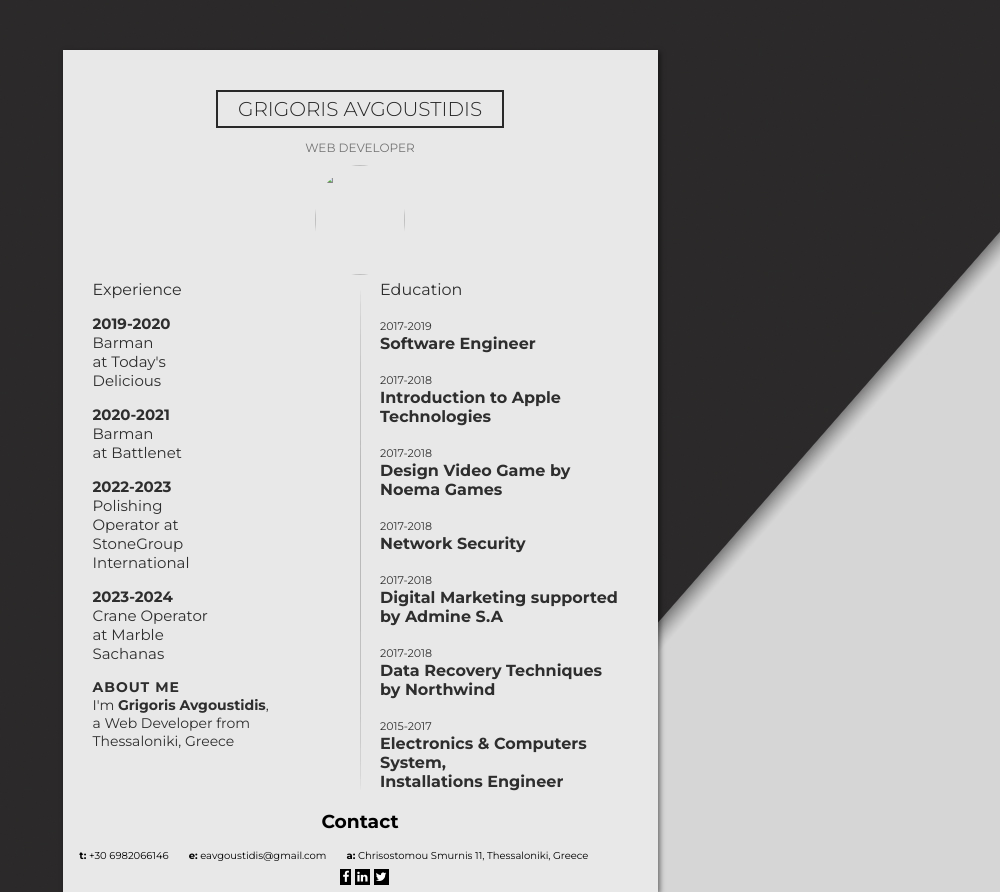
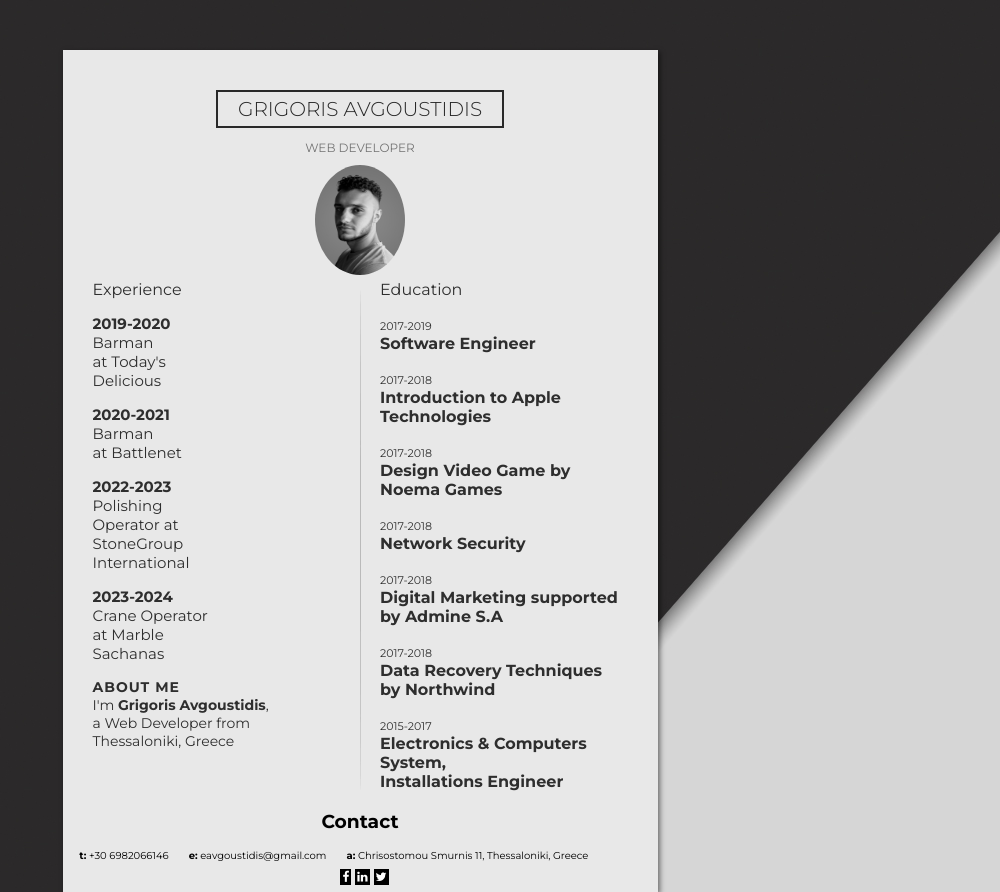
Before and after one commit to GrigorisAv/greg-cv-resume, a plain HTML site: page index.html in a window 1280 px wide. Shown: the whole page, without its empty margins (280-1280 px from the left). Drawn offline with Linux system fonts and the light colour scheme; files whose address does not match are found by name.

Commit message:
Update index.html

```diff
--- a/index.html
+++ b/index.html
@@ -22,7 +22,7 @@
       href="https://fonts.googleapis.com/css2?family=Courier+Prime:ital,wght@0,400;0,700;1,400;1,700&display=swap"
       rel="stylesheet"
     />
-    <link rel="icon" type="image/png" href="images/resume.png" />
+    <link rel="icon" type="image/png" href="resume.png" />
     <link rel="stylesheet" href="https://cdnjs.cloudflare.com/ajax/libs/font-awesome/4.7.0/css/font-awesome.min.css">
     <title>Greg Avgoustidis | CV Resume</title>
   </head>
@@ -30,7 +30,7 @@
     <div class="background-paper">
       <div class="top-name">Grigoris Avgoustidis</div>
       <div class="webdev">web developer</div>
-      <img src="images/greg-profile.jpg" alt="" />
+      <img src="greg-profile.jpg" alt="" />
       <div class="grid-one">
         Experience
         <p class="todays">
```
